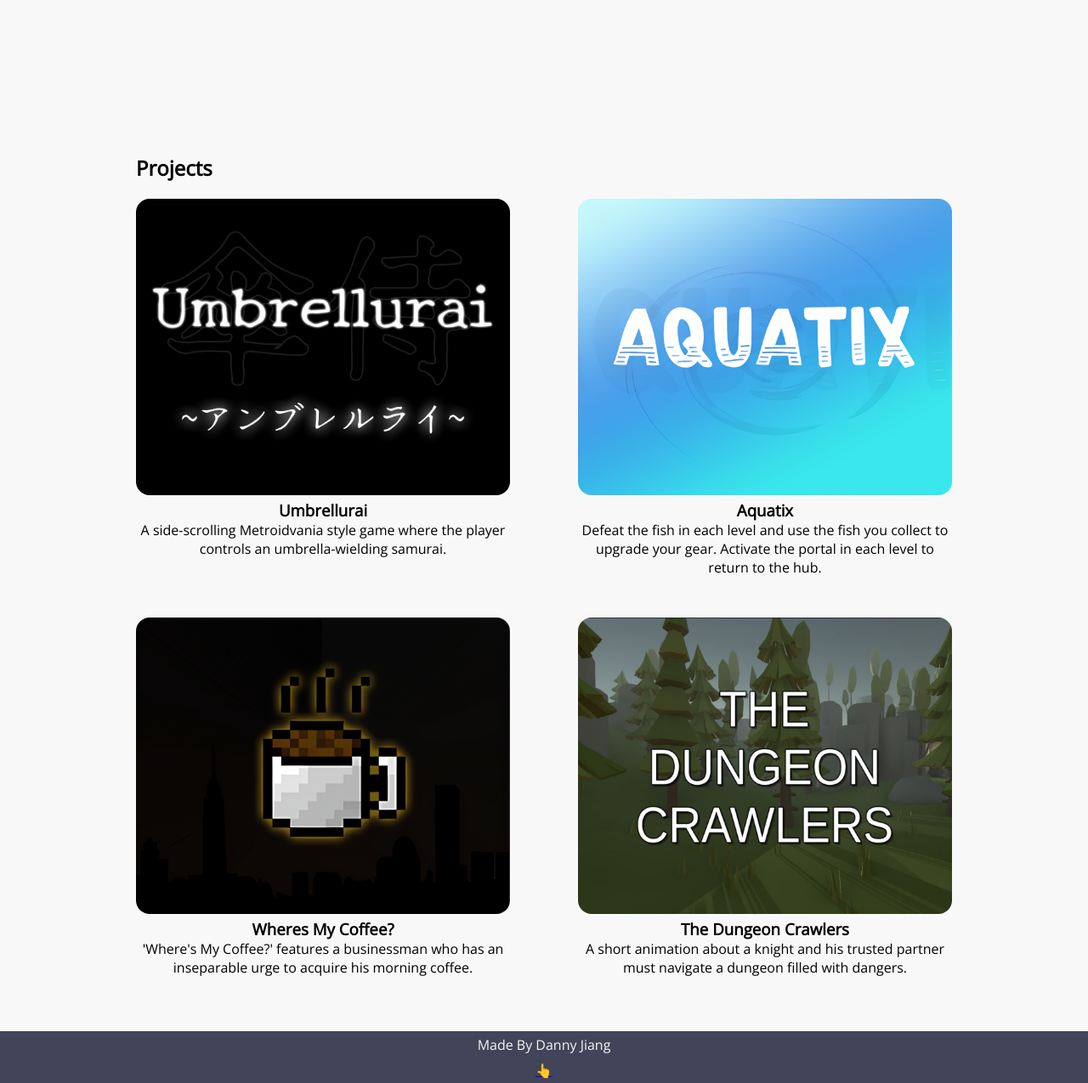
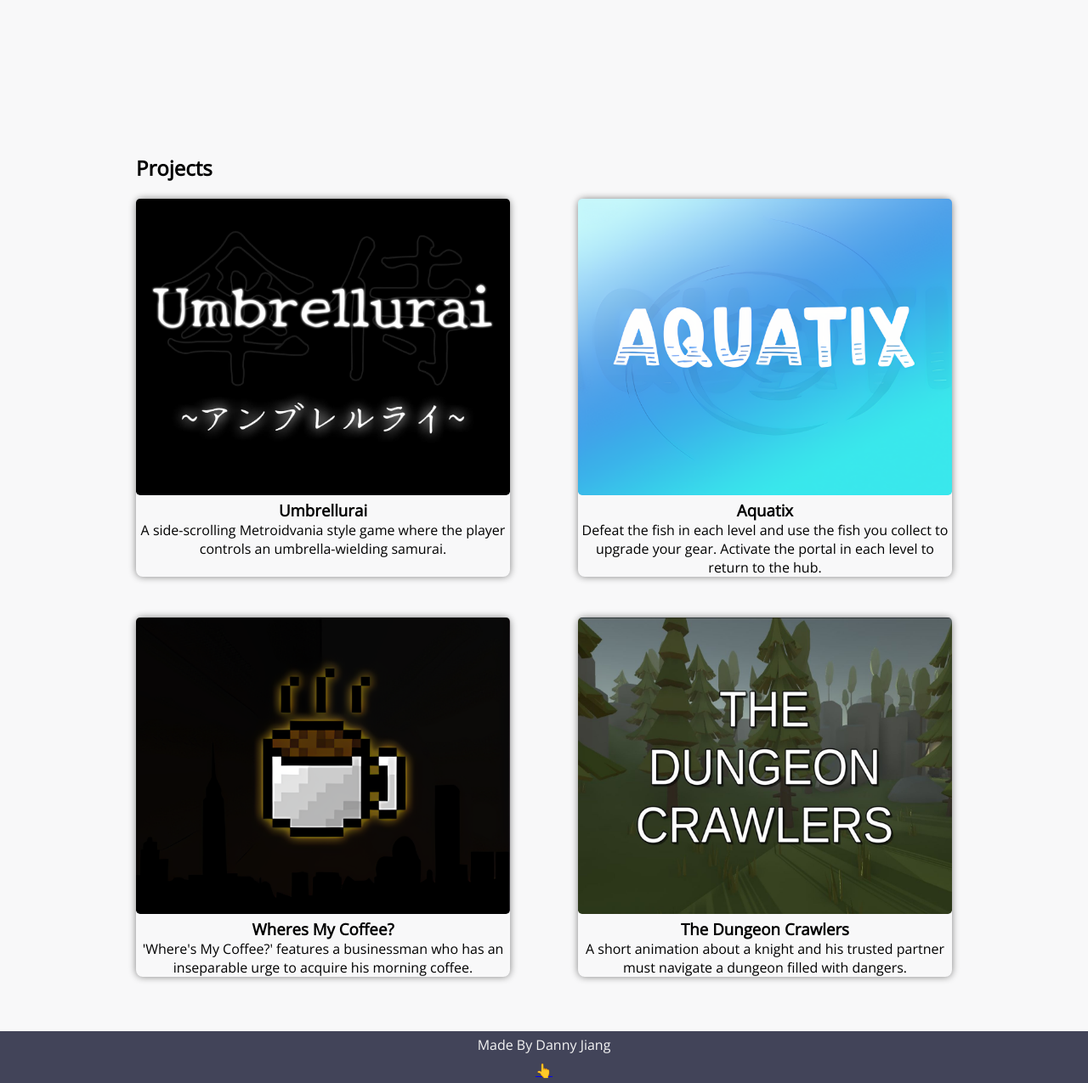
Before and after one commit to SV3N77/Portfolio, a PHP site: page / in a window 1280 px wide. Shown: the part 1007-2282 px from the top of the page at 85% size. Run offline with PHP 8.4, Linux system fonts and the light colour scheme.

Commit message:
-Added box shadow to projects cards

```diff
--- a/style.css
+++ b/style.css
@@ -103,6 +103,8 @@ ul {
   display: flex;
   flex-direction: column;
   text-align: center;
+  box-shadow: gray 0 0 0.5rem;
+  border-radius: 0.5rem;
 }
 
 .ProjectContent a {
@@ -116,7 +118,7 @@ ul {
 
 .ProjectContent img {
   width: 100%;
-  border-radius: 1rem;
+  border-radius: 0.3rem;
 }
 
 .ProjectContent img:hover {
```
